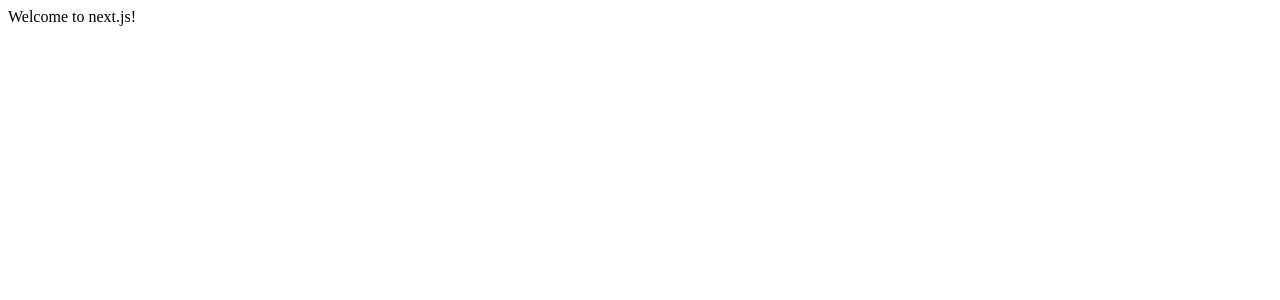
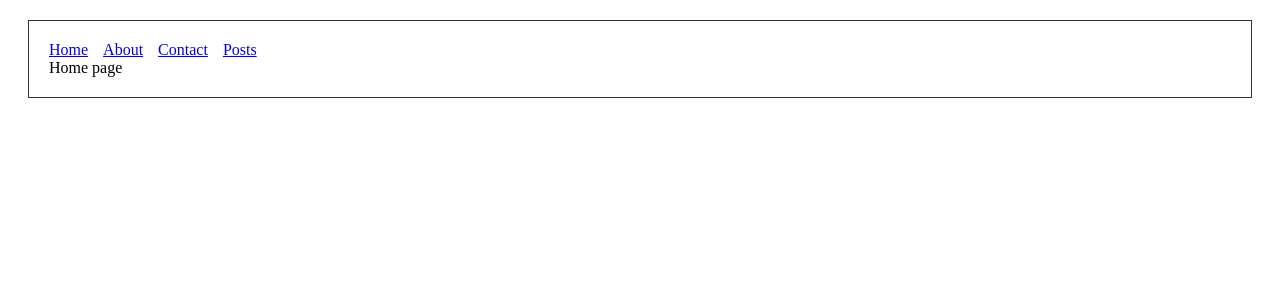
Before and after one commit to revskill10/boiler-with-react-next-ts-express-now, a Next.js app: page / in a window 1280 px wide. Shown: the top 300 px of the page. Built offline with nearby package versions, Linux system fonts and the light colour scheme.

Commit message:
update pages index.tsx file

```diff
--- a/pages/index.tsx
+++ b/pages/index.tsx
@@ -1,5 +1,10 @@
-function Home() {
-  return <div>Welcome to next.js!</div>;
-}
+import React from 'react';
+import Layout from '../src/Layout';
+
+const Home = props => (
+  <Layout>
+    <div>Home page</div>
+  </Layout>
+);
 
 export default Home;
```
